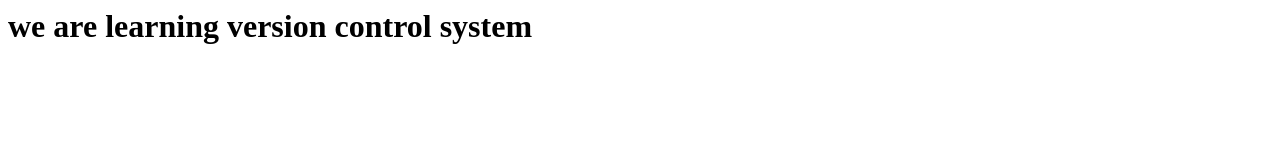
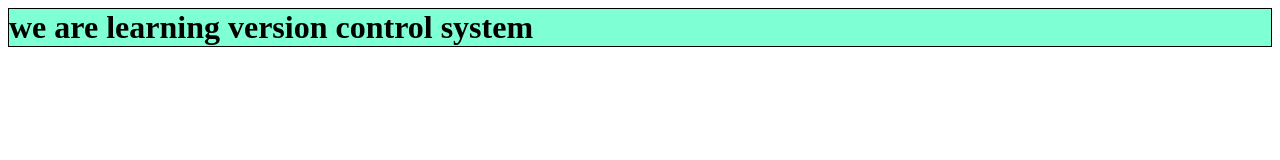
Before and after one commit to Tahseen055/web-demo, a plain HTML site: page Index.html in a window 1280 px wide. Drawn offline with Linux system fonts and the light colour scheme.

Commit message:
add style.css file

```diff
--- a/Index.html
+++ b/Index.html
@@ -1 +1,2 @@
 <h1>we are learning version control system</h1>
+<link rel="stylesheet" href="style.css">
--- /dev/null
+++ b/style.css
@@ -0,0 +1,4 @@
+h1{
+    background-color: aquamarine;
+    border: 1px solid black;
+}
```
